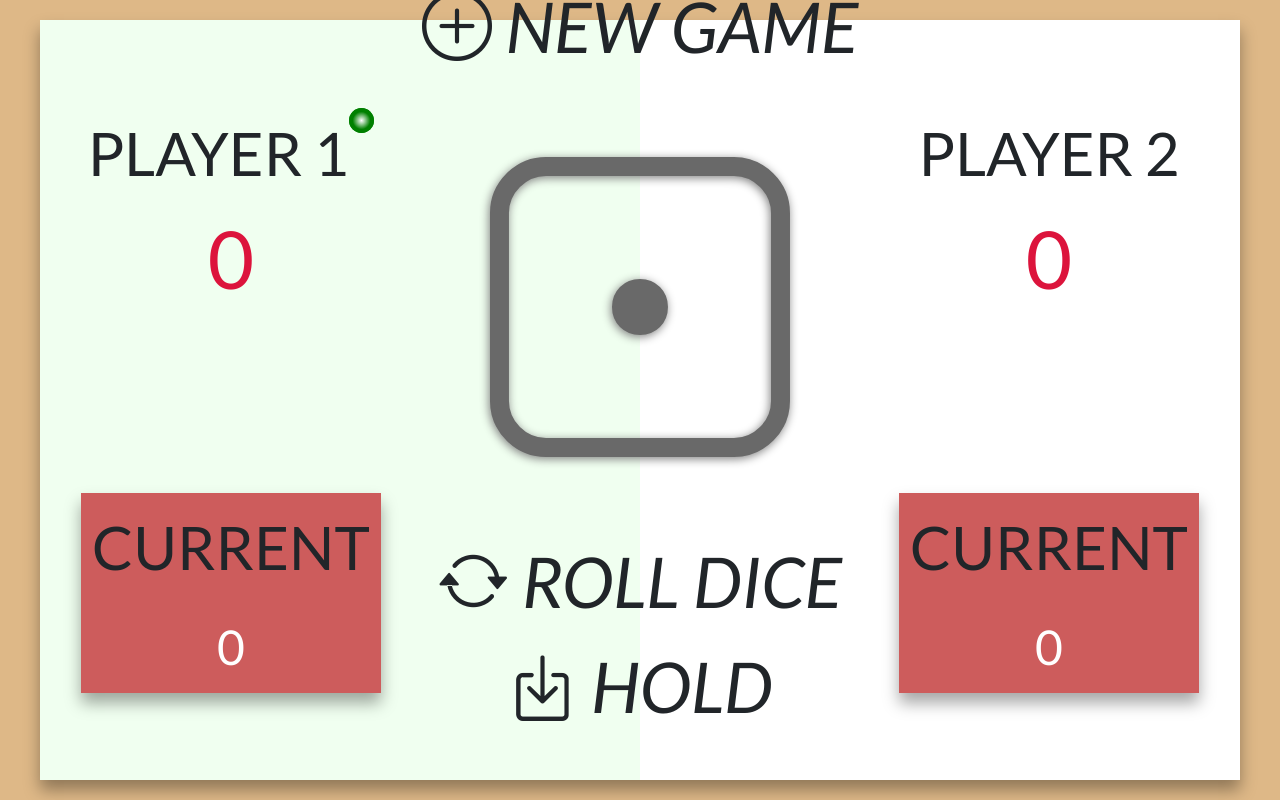
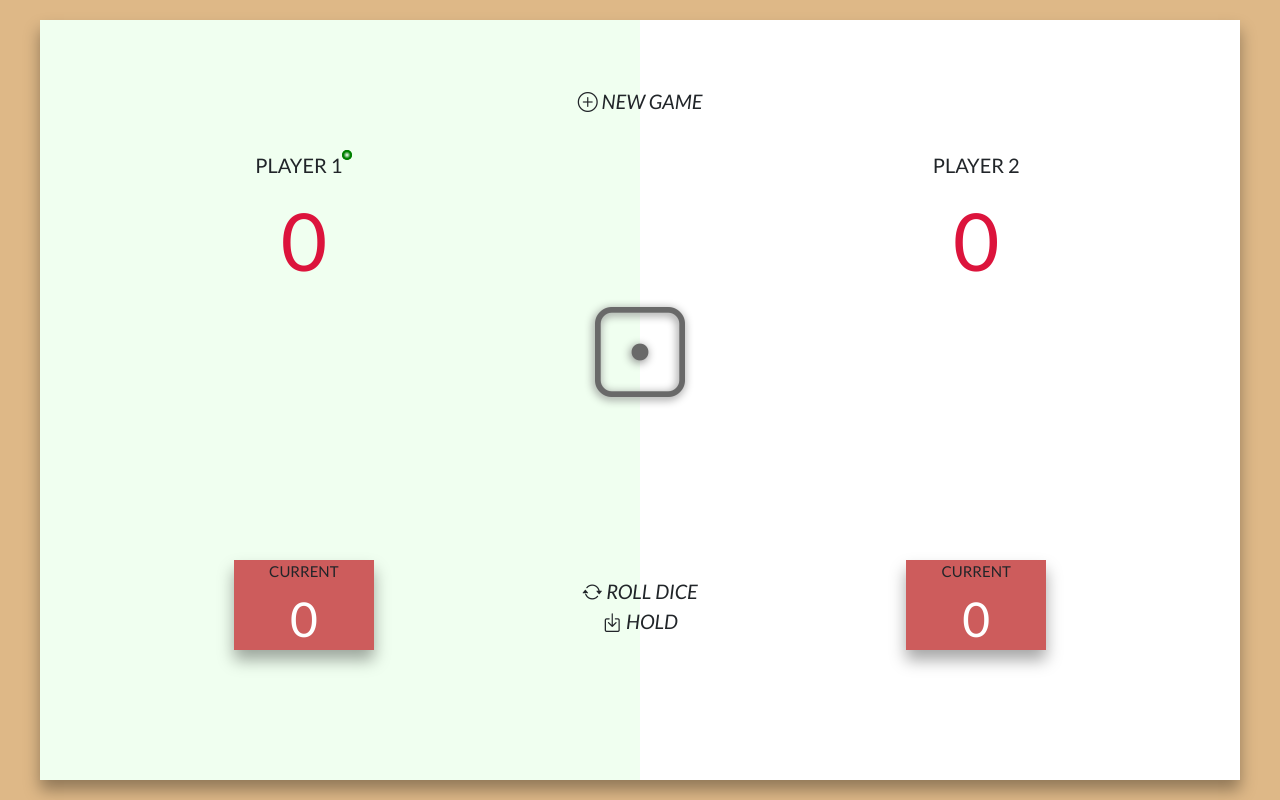
Before and after one commit to Jeff-31/studidicegame, a plain HTML site: page index.html in a window 1280 px wide. Drawn offline with nearby package versions, Linux system fonts and the light colour scheme.

Commit message:
for landcape responsive test

```diff
--- a/index.html
+++ b/index.html
@@ -3,7 +3,7 @@
 <head>
   <meta charset="UTF-8">
   <!-- viewport meta tag to control layout on mobile browsers -->
-  <meta name="viewport" content="width=device-width, initial-scale=1">
+  <meta name="viewport" content="width=device-width, initial-scale=1.0">
   <!-- Bootstrap compiled and minified CSS & icons -->
   <link href="https://cdn.jsdelivr.net/npm/bootstrap@5.1.1/dist/css/bootstrap.min.css"
         rel="stylesheet"
--- a/style.css
+++ b/style.css
@@ -13,6 +13,7 @@ html {
 body {
   height: 95vh;
   width: 95vw;
+  max-width: 1200px;
   margin:2.5vh 2.5vw 2.5vh 2.5vw;
   display: flex;
   align-items: center;
@@ -91,6 +92,7 @@ div.name1, div.name2{
 
 i.bi-plus-circle, i.bi-arrow-repeat, i.bi-box-arrow-in-down {
   font-size: 5vw;
+  padding: 10px;
 }
 
 .bi-dice-1, .bi-dice-2, .bi-dice-3, .bi-dice-4, .bi-dice-5, .bi-dice-6{
@@ -101,42 +103,35 @@ i.bi-plus-circle, i.bi-arrow-repeat, i.bi-box-arrow-in-down {
   text-shadow: -1px 2px 10px grey;
 }
 
-@media screen and (min-width: 800px) {
+@media (orientation:landscape){
   .bi-dice-1, .bi-dice-2, .bi-dice-3, .bi-dice-4, .bi-dice-5, .bi-dice-6{
-    font-size: 300px;
+    font-size: 90px;
   }
   i.bi-plus-circle, i.bi-arrow-repeat, i.bi-box-arrow-in-down{
-    font-size: 70px;
+    font-size: 20px;
   }
 }
 
-@media screen and (min-width: 800px) {
+@media (orientation:landscape) {
   div.score1Current, div.score2Current{
-    font-size: 60px;
-    height: 200px;
-    width: 300px;
-  }
-  div.name1, div.name2{
-    font-size: 60px;
+    font-size: 15px;
+    height: 90px;
+    width: 140px;
   }
 }
 
-@media screen and (orientation:landscape) {
-  .bi-dice-1, .bi-dice-2, .bi-dice-3, .bi-dice-4, .bi-dice-5, .bi-dice-6{
-    font-size: 300px;
-  }
-  i.bi-plus-circle, i.bi-arrow-repeat, i.bi-box-arrow-in-down{
-    font-size: 70px;
+
+@media (orientation:landscape) {
+  div.name1, div.name2 {
+    font-size: 20px;
+}
+}
+
+
+@media (orientation:landscape) {
+.indicatorPlay1, .indicatorPlay2  {
+  height: 10px;
+  width: 10px;
+  border-radius: 5px;
   }
 }
-
-@media screen and (orientation:landscape) {
-  div.score1Current, div.score2Current{
-    font-size: 60px;
-    height: 200px;
-    width: 300px;
-  }
-  div.name1, div.name2{
-    font-size: 60px;
-  }
-}
```
